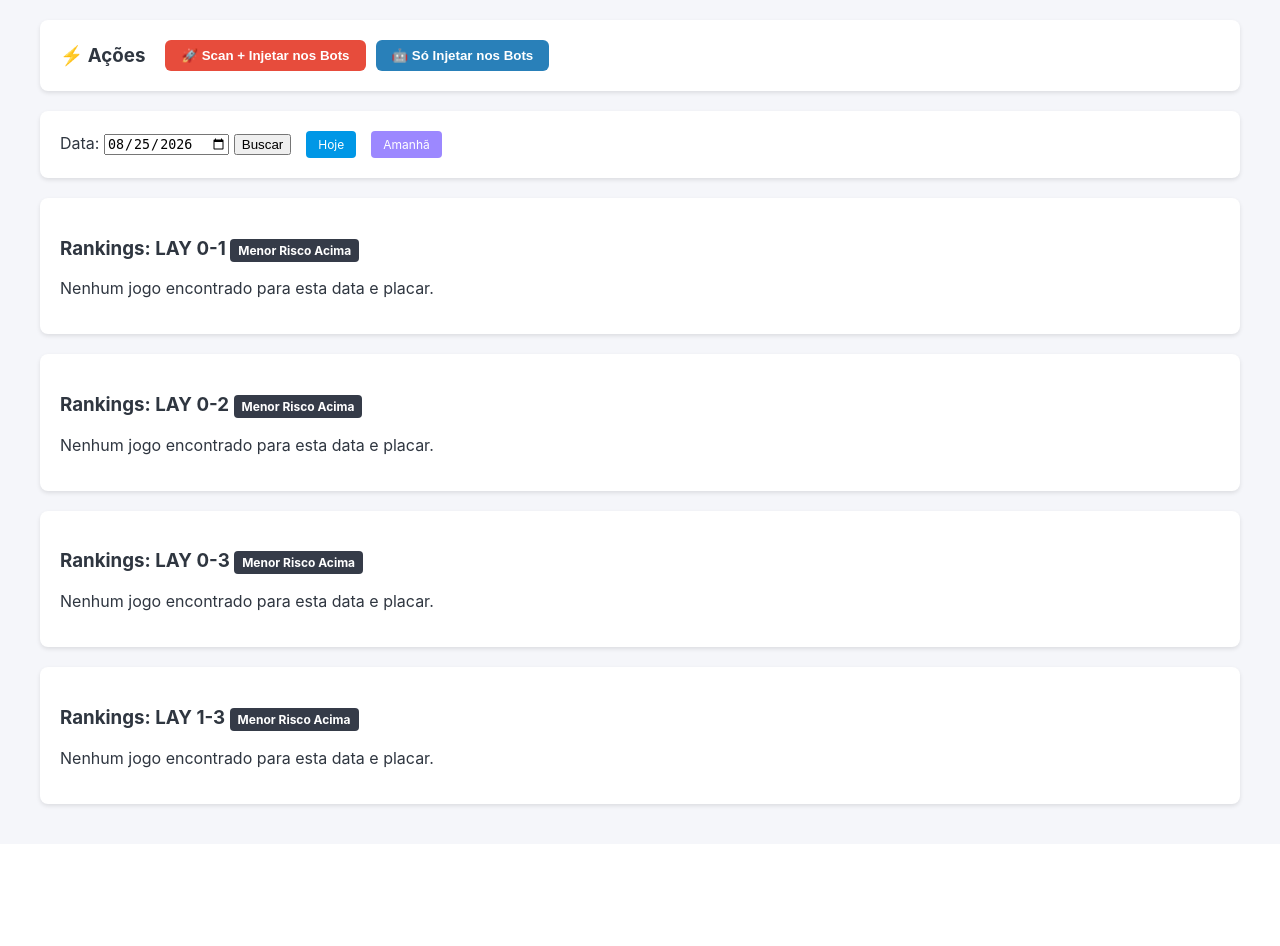
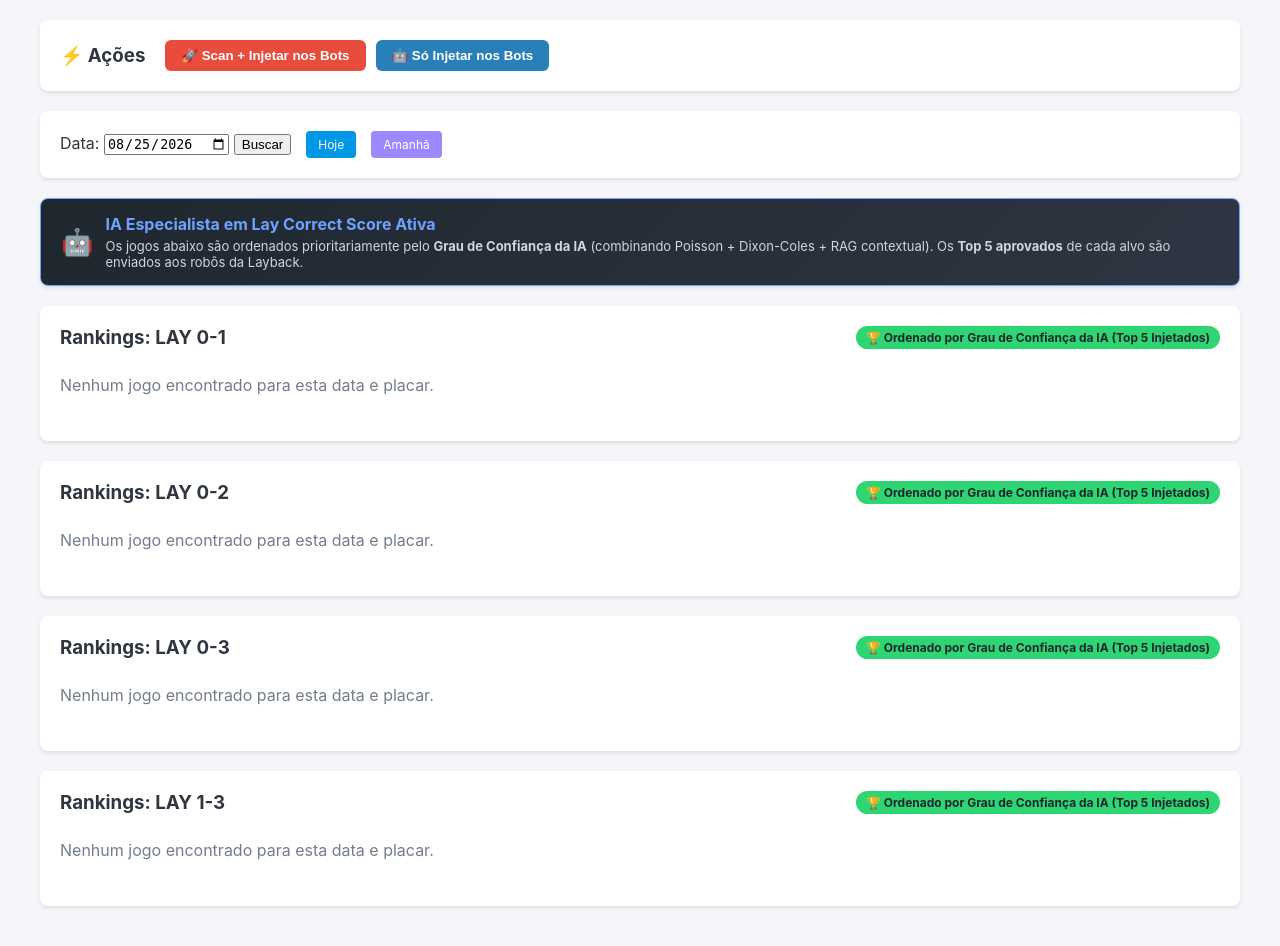
Before and after one commit to helderbaltazar/Lay-CS-Baltazar, a Flask app: page / in a window 1280 px wide. Shown: the part 89-1035 px from the top of the page. Before the commit the page ends 898 px from the top, so only its background shows below. Run offline with Flask 3, Linux system fonts and the light colour scheme.

Commit message:
Feat: Implementa ordenação por Grau de Confiança da IA, Top 5 e visualizador interativo de parecer

```diff
--- a/web/app.py
+++ b/web/app.py
@@ -168,7 +168,9 @@ def index():
                 })
 
     for t in config.TARGET_SCORES:
-        rankings[t].sort(key=lambda x: x['rank'] or 9999)
+        rankings[t].sort(key=lambda x: (-x.get('ai_confidence', 0), x.get('probability', 1.0)))
+        for idx, item in enumerate(rankings[t]):
+            item['rank'] = idx + 1
 
     db.close()
     now_br = datetime.datetime.now(pytz.timezone(config.SCHEDULER_TIMEZONE))
--- a/web/templates/index.html
+++ b/web/templates/index.html
@@ -39,61 +39,104 @@
     <a href="/?date={{ tomorrow_str }}" class="badge" style="text-decoration: none; background: #9c88ff; padding: 6px 12px;">Amanhã</a>
 </div>
 
+<!-- Painel Informativo da IA -->
+<div class="card" style="background: linear-gradient(135deg, #1e272e 0%, #2f3542 100%); border: 1px solid #70a1ff; color: #f1f2f6; padding: 15px 20px; border-radius: 8px;">
+    <div style="display: flex; align-items: center; gap: 12px;">
+        <span style="font-size: 26px;">🤖</span>
+        <div>
+            <h4 style="margin: 0; color: #70a1ff; font-size: 16px;">IA Especialista em Lay Correct Score Ativa</h4>
+            <p style="margin: 4px 0 0 0; font-size: 13px; color: #ced6e0;">
+                Os jogos abaixo são ordenados prioritariamente pelo <strong>Grau de Confiança da IA</strong> (combinando Poisson + Dixon-Coles + RAG contextual).
+                Os <strong>Top 5 aprovados</strong> de cada alvo são enviados aos robôs da Layback.
+            </p>
+        </div>
+    </div>
+</div>
+
 {% for target, matches in rankings.items() %}
 <div class="card">
-    <h3>Rankings: LAY {{ target }} <span class="badge">Menor Risco Acima</span></h3>
+    <div style="display: flex; justify-content: space-between; align-items: center; flex-wrap: wrap; margin-bottom: 12px;">
+        <h3 style="margin: 0;">Rankings: LAY {{ target }}</h3>
+        <span class="badge" style="background: #2ed573; color: #1e272e; font-weight: bold; padding: 4px 10px; border-radius: 12px; font-size: 12px;">
+            🏆 Ordenado por Grau de Confiança da IA (Top 5 Injetados)
+        </span>
+    </div>
     {% if matches %}
     <table>
         <tr>
-            <th>Rank</th>
+            <th style="width: 70px;">Rank</th>
             <th>Liga</th>
-            <th>Jogo</th>
-            <th>Probabilidade do Placar</th>
-            <th>Auditoria IA 🤖</th>
-            <th>Status/Resultado</th>
+            <th>Partida</th>
+            <th style="width: 110px;">Prob. Placar</th>
+            <th>Auditoria & Parecer da IA 🤖</th>
+            <th style="width: 140px;">Status / Resultado</th>
         </tr>
         {% for m in matches %}
-        <tr>
-            <td>#{{ m.rank }}</td>
-            <td>{{ m.league }}</td>
+        <tr style="{% if m.rank <= 5 %}background: rgba(46, 213, 115, 0.05);{% endif %}">
             <td>
-                <strong>{{ m.home }} x {{ m.away }}</strong>
+                {% if m.rank <= 5 %}
+                    <span style="background: #e67e22; color: white; padding: 2px 6px; border-radius: 4px; font-weight: bold; font-size: 12px;">
+                        #{{ m.rank }} ⭐ Top 5
+                    </span>
+                {% else %}
+                    <span style="color: #a4b0be; font-weight: bold;">#{{ m.rank }}</span>
+                {% endif %}
+            </td>
+            <td><span style="font-size: 12px; color: #747d8c;">{{ m.league }}</span></td>
+            <td>
+                <strong style="font-size: 14px;">{{ m.home }} x {{ m.away }}</strong>
+            </td>
+            <td>
+                <span style="font-weight: bold; color: #3742fa;">{{ "%.1f"|format(m.probability * 100) }}%</span>
+            </td>
+            <td>
+                <div style="display: flex; align-items: center; gap: 8px; flex-wrap: wrap; margin-bottom: 4px;">
+                    {% if m.ai_verdict == 'APROVADO' %}
+                        <span class="badge" style="background: #2ed573; color: #1e272e; font-weight: bold; padding: 3px 8px; border-radius: 4px; font-size: 11px;">
+                            🤖 APROVADO ({{ m.ai_confidence }}% Confiança)
+                        </span>
+                    {% else %}
+                        <span class="badge" style="background: #ff4757; color: white; font-weight: bold; padding: 3px 8px; border-radius: 4px; font-size: 11px;">
+                            ⛔ VETADO ({{ m.ai_confidence }}% Confiança)
+                        </span>
+                    {% endif %}
+                </div>
+
                 {% if m.ai_critical_factor %}
-                <div style="font-size: 11px; color: #a4b0be; margin-top: 4px;">
-                    💡 {{ m.ai_critical_factor }}
+                <div style="font-size: 12px; color: #f1f2f6; margin-top: 2px;">
+                    <strong>💡 Fator Crítico:</strong> {{ m.ai_critical_factor }}
                 </div>
                 {% endif %}
-            </td>
-            <td>{{ "%.1f"|format(m.probability * 100) }}%</td>
-            <td>
-                {% if m.ai_verdict == 'APROVADO' %}
-                    <span class="badge" style="background: #2ed573; color: #1e272e; font-weight: bold; padding: 4px 8px; border-radius: 4px;">
-                        🤖 Aprovado ({{ m.ai_confidence }}%)
-                    </span>
-                {% else %}
-                    <span class="badge" style="background: #ff4757; color: white; font-weight: bold; padding: 4px 8px; border-radius: 4px;">
-                        ⛔ Vetado ({{ m.ai_confidence }}%)
-                    </span>
+
+                {% if m.ai_analysis %}
+                <details style="margin-top: 6px; cursor: pointer;">
+                    <summary style="color: #70a1ff; font-size: 11px; font-weight: bold; outline: none;">
+                        🔍 Ver Justificativa Completa da IA
+                    </summary>
+                    <div style="margin-top: 6px; padding: 8px 12px; background: rgba(0,0,0,0.25); border-left: 3px solid #70a1ff; border-radius: 4px; font-size: 12px; line-height: 1.4; color: #ced6e0;">
+                        {{ m.ai_analysis }}
+                    </div>
+                </details>
                 {% endif %}
             </td>
             <td>
                 {% if m.status == 'FT' %}
                     {% if m.is_hit == True %}
-                        <span class="green">{{ m.real_score }} ✅ GREEN (+{{ m.profit_loss }} U)</span>
+                        <span class="green" style="font-weight: bold;">{{ m.real_score }} ✅ GREEN (+{{ m.profit_loss }} U)</span>
                     {% elif m.is_hit == False %}
-                        <span class="red">{{ m.real_score }} ❌ RED ({{ m.profit_loss }} U)</span>
+                        <span class="red" style="font-weight: bold;">{{ m.real_score }} ❌ RED ({{ m.profit_loss }} U)</span>
                     {% else %}
                         {{ m.real_score }}
                     {% endif %}
                 {% else %}
-                    {{ m.status }}
+                    <span style="color: #747d8c; font-size: 12px;">{{ m.status }}</span>
                 {% endif %}
             </td>
         </tr>
         {% endfor %}
     </table>
     {% else %}
-    <p>Nenhum jogo encontrado para esta data e placar.</p>
+    <p style="color: #747d8c; padding: 10px 0;">Nenhum jogo encontrado para esta data e placar.</p>
     {% endif %}
 </div>
 {% endfor %}
```
Also changed, not shown: analysis/scanner.py (+10 -0 lines), run_real_injection.py (+8 -5 lines).
